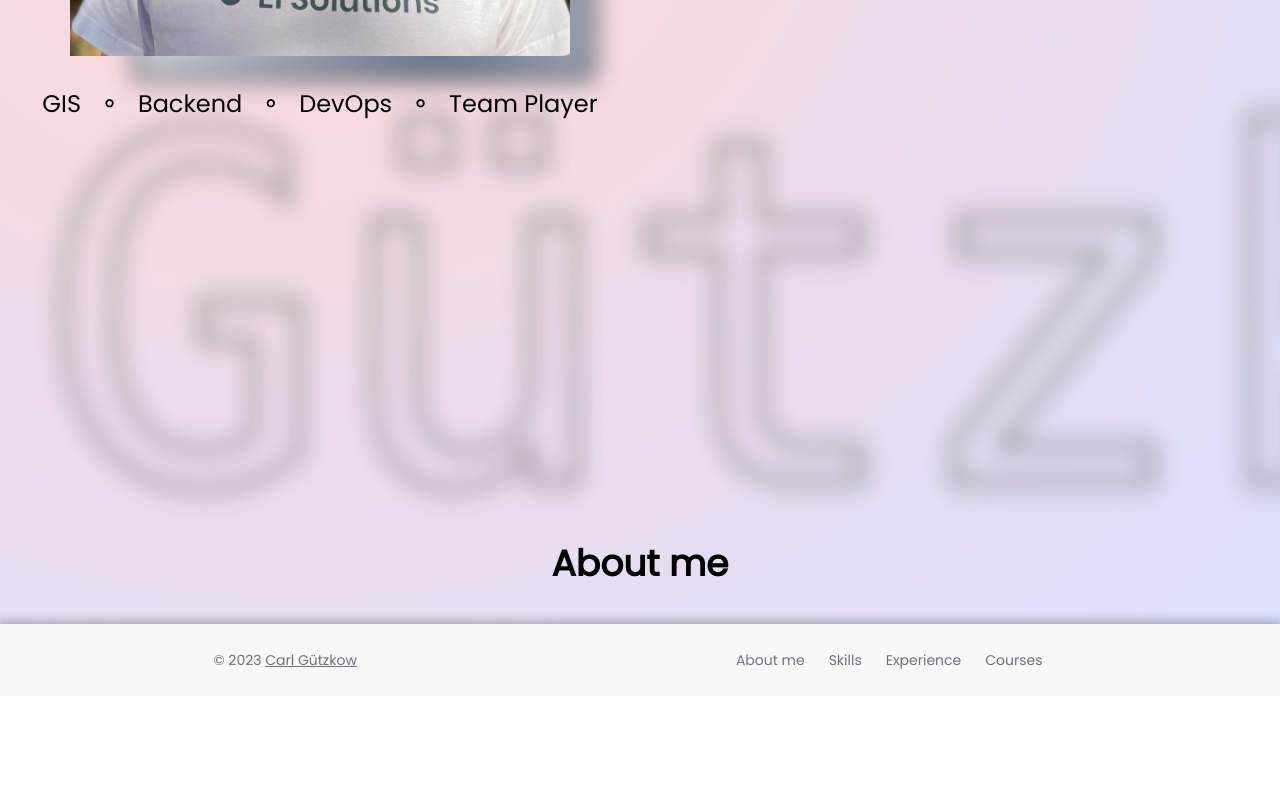
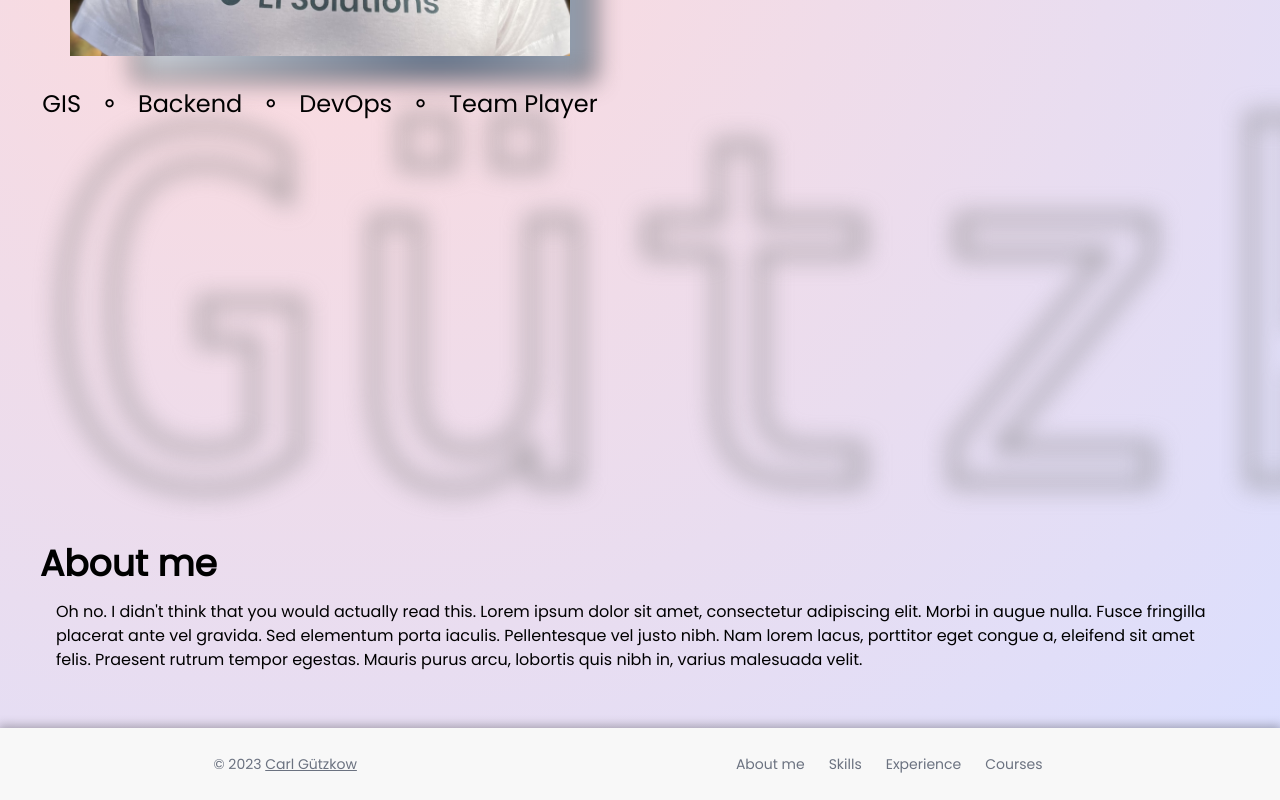
Before and after one commit to CJGutz/eportfolio, a Next.js app: page / in a window 1280 px wide. Shown: the part 560-1360 px from the top of the page. Before the commit the page ends 1256 px from the top, so only its background shows below. Built offline with nearby package versions, Linux system fonts and the light colour scheme.

Commit message:
added about me text with lorem ipsum

```diff
--- a/components/About/AboutInfo.tsx
+++ b/components/About/AboutInfo.tsx
@@ -1,7 +1,11 @@
 const AboutInfo = () => {
+
+  const aboutInfoText = "Oh no. I didn't think that you would actually read this. Lorem ipsum dolor sit amet, consectetur adipiscing elit. Morbi in augue nulla. Fusce fringilla placerat ante vel gravida. Sed elementum porta iaculis. Pellentesque vel justo nibh. Nam lorem lacus, porttitor eget congue a, eleifend sit amet felis. Praesent rutrum tempor egestas. Mauris purus arcu, lobortis quis nibh in, varius malesuada velit."
+
   return (
     <div className="w-full mt-96 p-10">
-      <h1 id="about" className="text-4xl font-bold text-center">About me</h1>
+      <h1 id="about" className="text-4xl font-bold">About me</h1>
+      <p className="p-4">{aboutInfoText}</p>
     </div>
   );
 };
```
